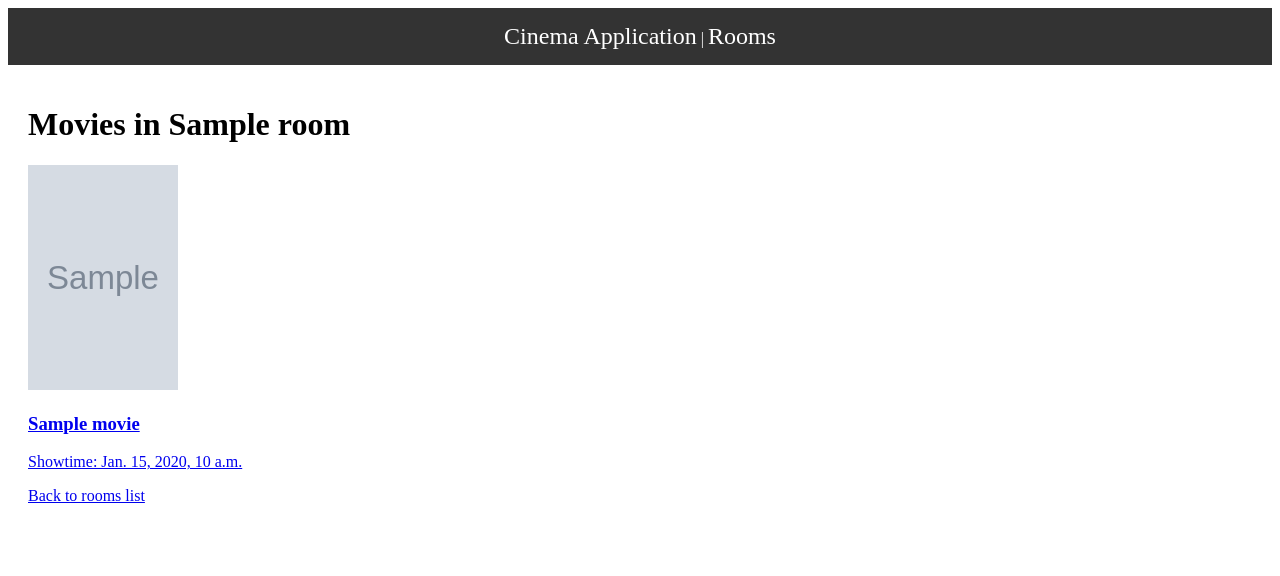
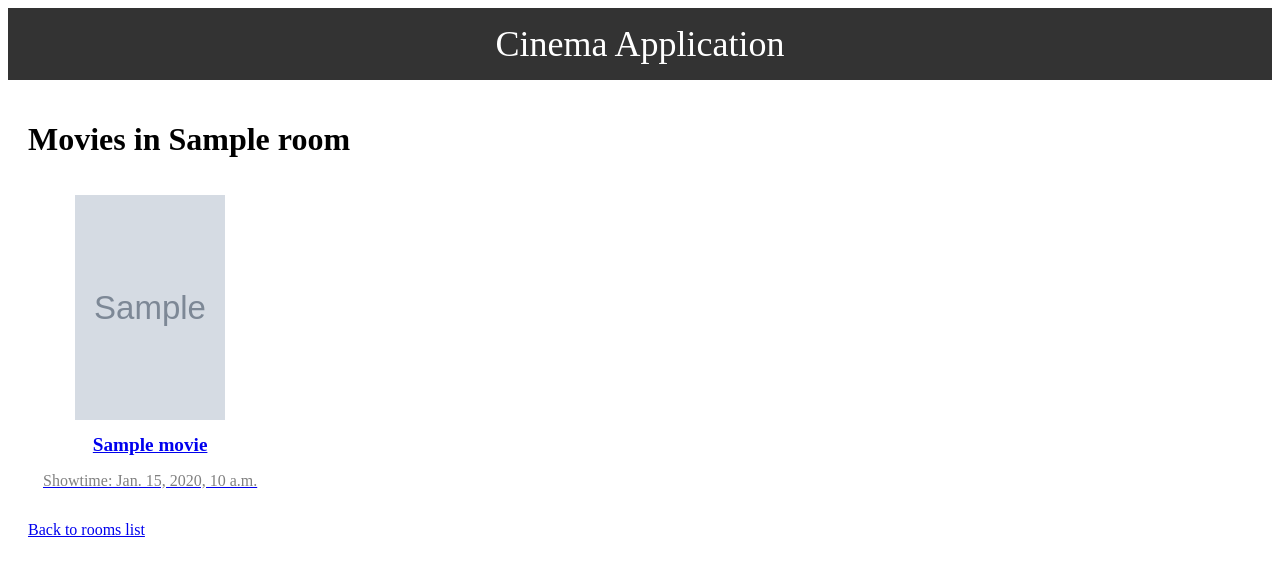
Before and after one commit to RabbiHasanR/movie_theater_ticket_booking_application, a Django app: page /room/1/ in a window 1280 px wide. Shown: the top 576 px of the page. Run offline with Django 5.2, Linux system fonts and the light colour scheme; tables that the repository leaves empty hold one stand-in row (values such as "Sample post"); grey boxes marked "Sample" are stand-in pictures.

Commit message:
optimize html and css

```diff
--- a/main/settings.py
+++ b/main/settings.py
@@ -117,7 +117,10 @@ USE_TZ = True
 # Static files (CSS, JavaScript, Images)
 # https://docs.djangoproject.com/en/5.1/howto/static-files/
 
-STATIC_URL = 'static/'
+STATIC_URL = '/static/'
+STATICFILES_DIRS = [
+    BASE_DIR / 'static',
+]
 
 MEDIA_URL = '/media/'
 MEDIA_ROOT = os.path.join(BASE_DIR, 'media')
--- /dev/null
+++ b/static/css/base.css
@@ -0,0 +1,22 @@
+/* Navbar styles */
+.navbar {
+    background-color: #333;
+    color: white;
+    padding: 15px;
+    text-align: center;
+    font-size: 1.5em;
+}
+
+.navbar a {
+    color: white;
+    text-decoration: none;
+    font-size: 1.5em;
+}
+
+.navbar a:hover {
+    text-decoration: underline;
+}
+
+.container {
+    padding: 20px;
+}
--- /dev/null
+++ b/static/css/room_movies.css
@@ -0,0 +1,26 @@
+/* Styles specific to the room_movies page */
+.movie-list {
+    display: flex;
+    flex-wrap: wrap;
+    gap: 20px;
+}
+
+.movie-item {
+    margin: 15px;
+    text-align: center;
+}
+
+.movie-item img {
+    width: 150px;
+    height: 225px;
+    object-fit: cover;
+}
+
+.movie-item h3 {
+    font-size: 1.2em;
+    margin: 10px 0;
+}
+
+.movie-item p {
+    color: gray;
+}
--- a/templates/base.html
+++ b/templates/base.html
@@ -1,33 +1,25 @@
+{% load static %} <!-- This line should be at the very top -->
+
 <!DOCTYPE html>
 <html lang="en">
 <head>
     <meta charset="UTF-8">
     <meta name="viewport" content="width=device-width, initial-scale=1.0">
     <title>{% block title %}Cinema Application{% endblock %}</title>
-    <style>
-        /* Basic navbar styles */
-        .navbar {
-            background-color: #333;
-            color: white;
-            padding: 15px;
-            text-align: center;
-        }
-        .navbar a {
-            color: white;
-            text-decoration: none;
-            font-size: 1.5em;
-        }
-        .container {
-            padding: 20px;
-        }
-    </style>
+
+    <!-- Global CSS -->
+    <link rel="stylesheet" href="{% static 'css/base.css' %}"> <!-- Static CSS -->
+
+    <!-- Page-specific CSS -->
+    {% block extra_css %}
+    <!-- Placeholder for page-specific CSS -->
+    {% endblock %}
 </head>
 <body>
 
     <!-- Navbar -->
     <div class="navbar">
         <a href="{% url 'index' %}">Cinema Application</a>
-    | <a href="{% url 'index' %}">Rooms</a>
     </div>
 
     <!-- Main content -->
--- a/templates/room_movies.html
+++ b/templates/room_movies.html
@@ -1,6 +1,11 @@
 {% extends 'base.html' %}
+{% load static %} <!-- Load the static tag here -->
 
 {% block title %}Movies in {{ room.name }}{% endblock %}
+
+{% block extra_css %}
+    <link rel="stylesheet" href="{% static 'css/room_movies.css' %}">
+{% endblock %}
 
 {% block content %}
     <h1>Movies in {{ room.name }}</h1>
@@ -9,7 +14,7 @@
             <div class="movie-item">
                 <a href="{% url 'movie_seats' movie.id %}">
                     {% if movie.poster %}
-                        <img src="{{ movie.poster.url }}" alt="{{ movie.title }} poster" style="width:150px;height:225px;">
+                        <img src="{{ movie.poster.url }}" alt="{{ movie.title }} poster">
                     {% else %}
                         <img src="https://via.placeholder.com/150x225.png?text=No+Poster" alt="No poster available">
                     {% endif %}
```
Also changed, not shown: static/css/movie_seats.css (added, +30 -0 lines), templates/movie_seats.html (+6 -1 lines).
